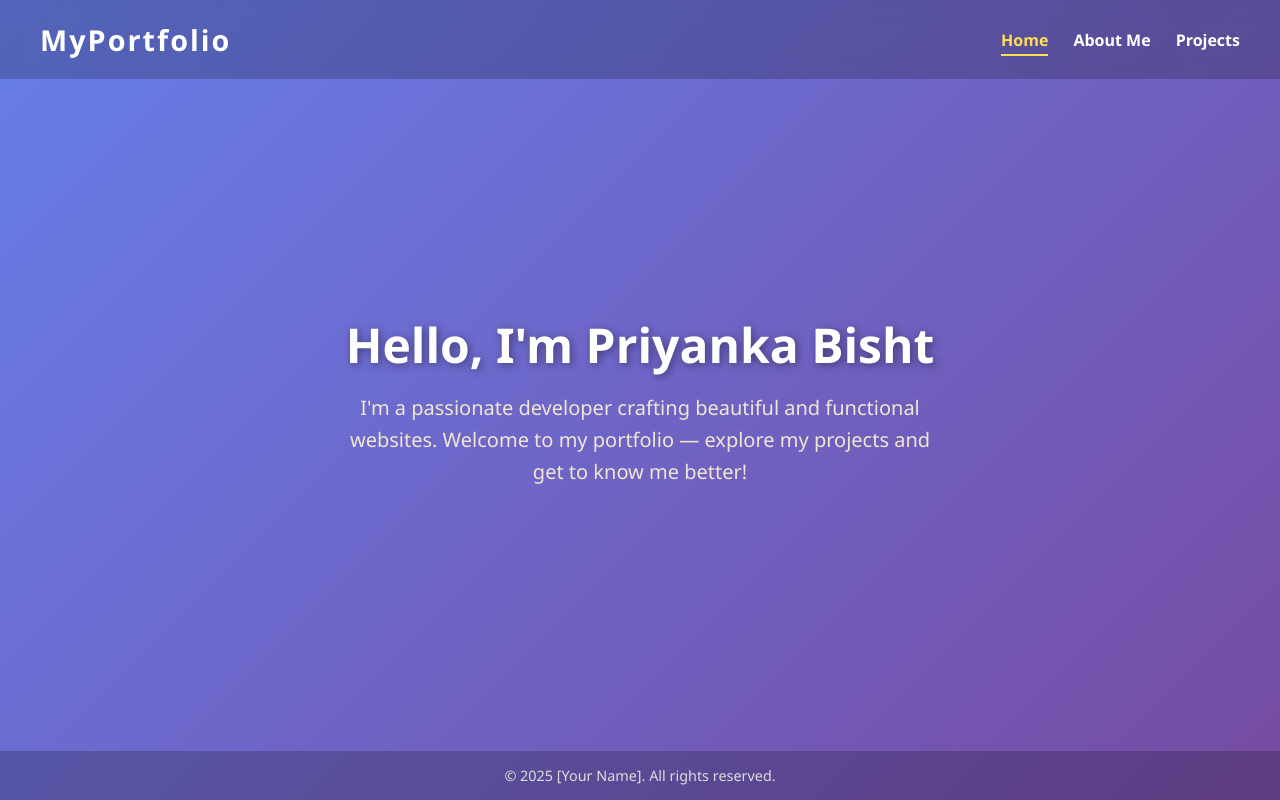
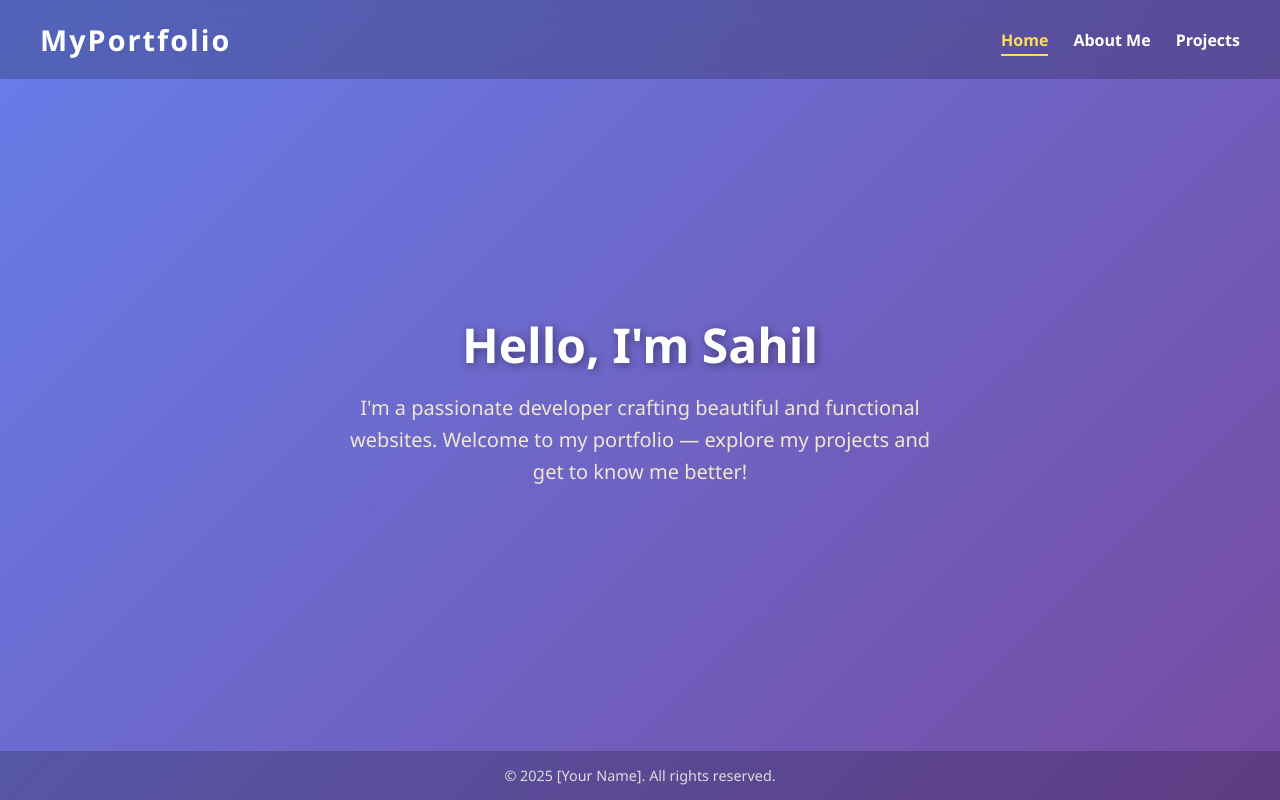
Before and after one commit to Priyankabisht07/secondproj, a plain HTML site: page index.html in a window 1280 px wide. Drawn offline with Linux system fonts and the light colour scheme.

Commit message:
Update index.html

```diff
--- a/index.html
+++ b/index.html
@@ -152,7 +152,7 @@
 </header>
 
 <main class="hero">
-  <h1>Hello, I'm Priyanka Bisht</h1>
+  <h1>Hello, I'm Sahil</h1>
   <p>I'm a passionate developer crafting beautiful and functional websites. Welcome to my portfolio — explore my projects and get to know me better!</p>
  </main>
 
```
